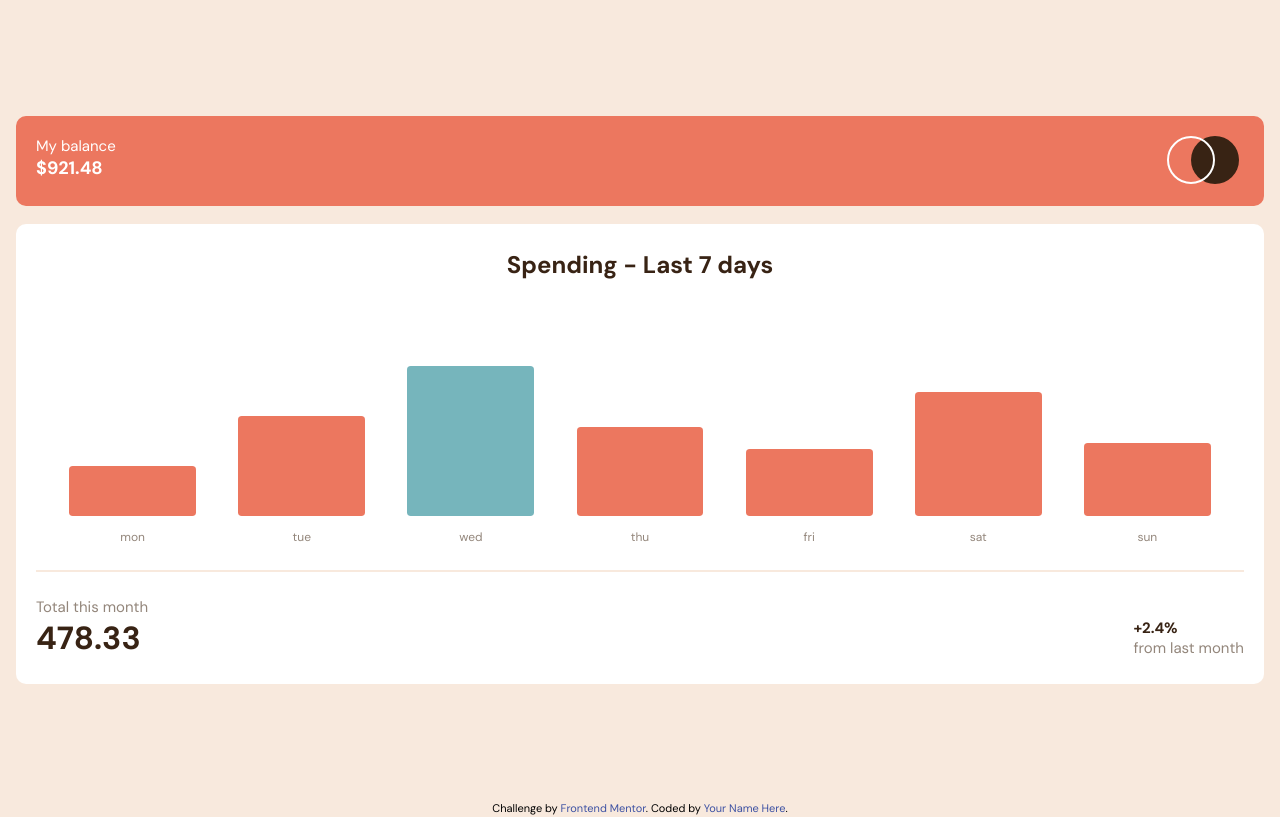
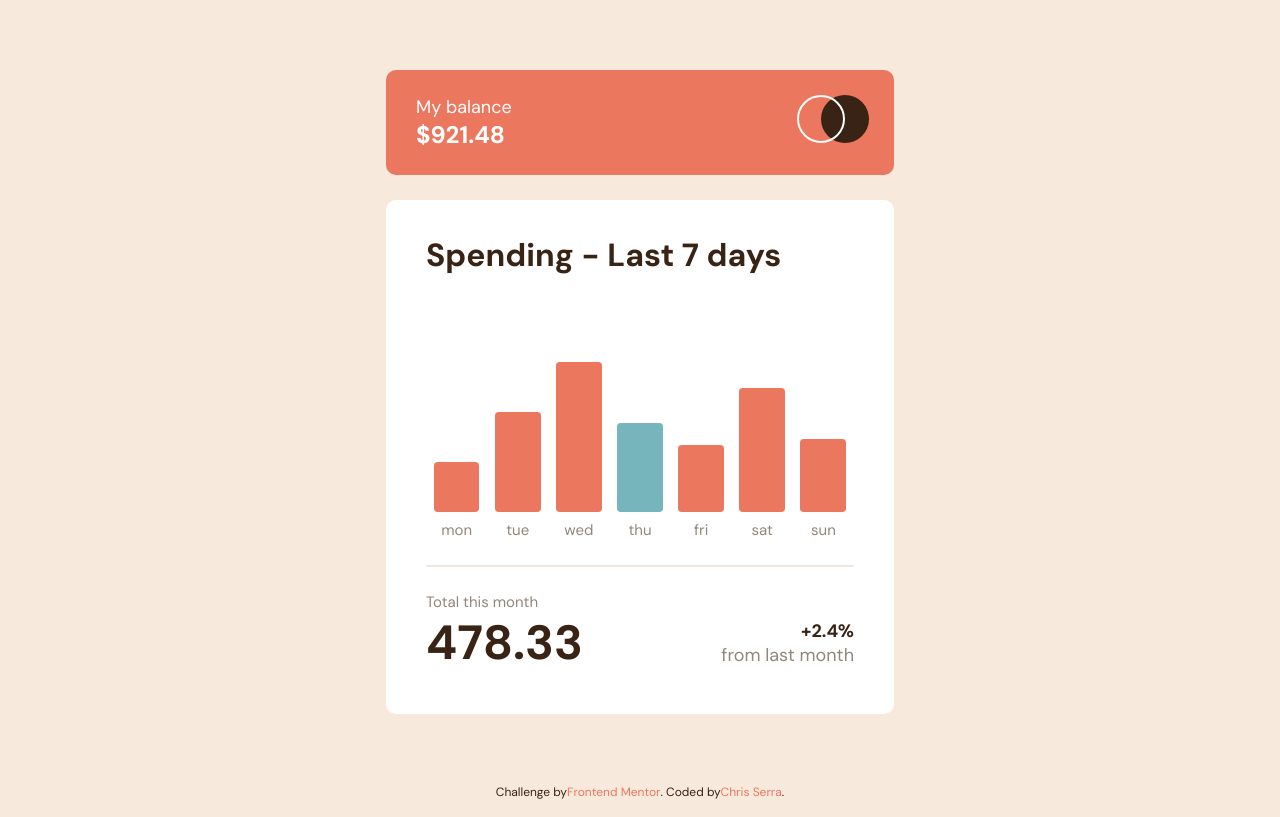
Before and after one commit to cbserra/fem-expense-chart, a React (Vite) app: page / in a window 1280 px wide. Built offline with nearby package versions, Linux system fonts and the light colour scheme.

Commit message:
ready for review

```diff
--- a/index.html
+++ b/index.html
@@ -1,46 +1,32 @@
 <!DOCTYPE html>
 <html lang="en">
   <head>
-  <meta charset="UTF-8">
-  <meta name="viewport" content="width=device-width, initial-scale=1.0"> <!-- displays site properly based on user's device -->
+    <meta charset="UTF-8" />
+    <meta name="viewport" content="width=device-width, initial-scale=1.0" />
+    <!-- displays site properly based on user's device -->
 
-  <link rel="icon" type="image/png" sizes="32x32" href="./assets/favicon-32x32.png">
+    <link
+      rel="icon"
+      type="image/png"
+      sizes="32x32"
+      href="./assets/favicon-32x32.png"
+    />
 
     <title>Frontend Mentor | Expenses chart component</title>
 
     <!-- Feel free to remove these styles or customise in your own stylesheet 👍 -->
-  <style>
-    .attribution { font-size: 11px; text-align: center; }
-    .attribution a { color: hsl(228, 45%, 44%); }
-  </style>
+    <style></style>
   </head>
   <body>
-  <div id="root">
-
-  My balance
-  $921.48
-
-  Spending - Last 7 days
-
-  mon
-  tue
-  wed
-  thu
-  fri
-  sat
-  sun
-
-  Total this month
-  $478.33
-
-  +2.4%
-  from last month
-  </div>
+    <div id="root"></div>
 
     <div class="attribution">
-    Challenge by <a href="https://www.frontendmentor.io?ref=challenge" target="_blank">Frontend Mentor</a>.
-    Coded by <a href="#">Your Name Here</a>.
+      Challenge by
+      <a href="https://www.frontendmentor.io?ref=challenge" target="_blank"
+        >Frontend Mentor</a
+      >. Coded by
+      <a href="https://www.frontendmentor.io/profiles/cbserra">Chris Serra</a>.
     </div>
-  <script type="module" src="/src/main.tsx"></script>
+    <script type="module" src="/src/index.tsx"></script>
   </body>
 </html>
--- /dev/null
+++ b/prettier.config.js
@@ -0,0 +1,4 @@
+module.exports = {
+  plugins: [require('prettier-plugin-tailwindcss')],
+  tailwindConfig: "./tailwind.config.js"
+}
--- a/src/assets/index.css
+++ b/src/assets/index.css
@@ -1,4 +1,4 @@
-@import url('https://fonts.googleapis.com/css2?family=DM+Sans:wght@400;700&display=swap');
+@import url("https://fonts.googleapis.com/css2?family=DM+Sans:wght@400;700&display=swap");
 
 @tailwind base;
 @tailwind components;
@@ -7,7 +7,7 @@
 @layer base {
   html,
   body {
-        @apply m-0 p-0 w-full h-full bg-cream text-base;
+    @apply m-0 flex h-full w-full flex-col items-center justify-center bg-cream p-0 text-base;
   }
 
   * {
@@ -15,19 +15,43 @@
   }
 
   header {
-        @apply flex bg-soft-red
+    @apply flex w-full justify-between rounded-[10px] bg-soft-red pt-8 pr-10 pb-9 pl-8 text-white;
+    @apply md:pt-10 md:pr-10 md:pb-10 md:pl-12;
   }
 
   main {
-        @apply bg-white  rounded-2xl w-full py-10 px-8 flex flex-col items-center justify-center gap-y-10;
+    @apply flex  w-full flex-col items-center justify-center gap-y-10 rounded-2xl bg-white py-10 px-8;
+    @apply md:pt-14 md:pr-16 md:pb-16 md:pl-16;
   }
 
-
+  hr {
+    @apply h-1 w-full rounded-sm bg-cream;
+  }
 }
 
 @layer components {
   #root {
-        @apply flex flex-col items-center justify-center px-[1.6rem] w-full h-full gap-7;
+    @apply flex h-full w-full min-w-[325px] max-w-[540px] flex-col items-center justify-center gap-7 px-[1.6rem];
+    @apply md:gap-10;
+  }
+
+  .heading {
+    @apply flex flex-col items-start justify-center;
+  }
+
+  .balance-label {
+    @apply text-md font-normal;
+    @apply md:text-lg;
+  }
+
+  .balance-value {
+    @apply text-lg font-bold;
+    @apply md:text-xl;
+  }
+
+  .spending-heading {
+    @apply w-full text-left text-xl font-bold text-dark-brown;
+    @apply md:text-2xl;
   }
 
   .chart {
@@ -35,7 +59,8 @@
   }
 
   .chart--day-container {
-        @apply flex flex-col w-[14%] h-full justify-end gap-y-5;
+    @apply flex h-full w-[15%] flex-col justify-end gap-y-5;
+    @apply md:gap-y-3;
   }
 
   .chart--day-bar-container {
@@ -43,15 +68,59 @@
   }
 
   .chart--day-amount-hover {
-        @apply hidden bg-black text-white rounded-md w-full p-2 font-bold text-center text-sm;
+    @apply hidden rounded-md bg-black p-2 text-center text-sm font-bold text-white;
+    @apply md:text-md;
   }
 
   .chart--day-bar {
-        @apply  flex flex-col rounded-md w-3/4;
+    @apply flex w-3/4 flex-col rounded-md;
   }
 
   .chart--day-label {
     @apply text-center text-sm text-medium-brown;
+    @apply md:text-md;
   }
 
+  .stats-container {
+    @apply flex w-full flex-col;
   }
+
+  .total-heading {
+    @apply text-md text-medium-brown;
+  }
+
+  .amount-container {
+    @apply flex items-center justify-between;
+  }
+
+  .spending-value {
+    @apply text-2xl font-bold text-dark-brown;
+    @apply md:text-3xl;
+  }
+
+  .prev-month-container {
+    @apply flex flex-col;
+  }
+
+  .prev-month-label,
+  .prev-month-value {
+    @apply text-right;
+  }
+
+  .prev-month-value {
+    @apply text-md font-bold text-dark-brown;
+    @apply md:text-lg;
+  }
+
+  .prev-month-label {
+    @apply text-md text-medium-brown;
+    @apply md:text-lg;
+  }
+
+  .attribution {
+    @apply flex items-center justify-center text-sm text-dark-brown;
+  }
+  .attribution a {
+    @apply text-soft-red hover:text-pale-soft-red;
+  }
+}
--- a/src/components/header/Header.tsx
+++ b/src/components/header/Header.tsx
@@ -1,18 +1,18 @@
-import { useSpendingContext } from 'context/SpendingContext'
-import React from 'react'
-import { ReactComponent as Logo} from '../../assets/logo.svg'
+import { useSpendingContext } from "context/SpendingContext";
+import React from "react";
+import { ReactComponent as Logo } from "../../assets/logo.svg";
 
 const Header = () => {
-    const {balance} = useSpendingContext()
+  const { balance } = useSpendingContext();
   return (
-    <header className="rounded-[10px] w-full bg-soft-red text-white pt-8 pr-10 pb-9 pl-8 flex justify-between">
-        <div className='flex flex-col'>
-            <h2 className='text-md font-normal'>My balance</h2>
-            <span className='text-lg font-bold'>${balance}</span>
-        </div>
-        <Logo />
+    <header>
+      <div className="heading">
+        <h2 className="balance-label">My balance</h2>
+        <span className="balance-value">${balance}</span>
+      </div>
+      <Logo />
     </header>
-  )
-}
+  );
+};
 
-export default Header
+export default Header;
--- a/src/components/main/Main.tsx
+++ b/src/components/main/Main.tsx
@@ -1,16 +1,16 @@
-import Chart from './chart/Chart'
-import React from 'react'
-import Stats from './stats/Stats'
+import Chart from "./chart/Chart";
+import React from "react";
+import Stats from "./stats/Stats";
 
 const Main = () => {
   return (
     <main>
-        <h1 className='text-xl text-dark-brown font-bold'>Spending - Last 7 days</h1>
-        <Chart />
-        <hr className='border-cream bg-cream w-full h-1' />
-        <Stats />
+      <h1 className="spending-heading">Spending - Last 7 days</h1>
+      <Chart />
+      <hr />
+      <Stats />
     </main>
-  )
-}
+  );
+};
 
-export default Main
+export default Main;
--- a/src/components/main/chart/Chart.tsx
+++ b/src/components/main/chart/Chart.tsx
@@ -1,32 +1,55 @@
-import { useSpendingContext } from 'context/SpendingContext'
-import React from 'react'
+import { useSpendingContext } from "context/SpendingContext";
+import React from "react";
 
 const Chart = () => {
   // 227.94
-  const {dailySpendingForWeek} = useSpendingContext()
-  const weeklyTotal = dailySpendingForWeek.reduce((acc, curr) => acc + curr.amount, 0)
-  const maxDay = dailySpendingForWeek.reduce((acc, curr) => curr.amount > acc.amount ? curr : acc, dailySpendingForWeek[0])
-  const maxDayAmount = maxDay.amount
-  const maxBarSize = 15
+  const { dailySpendingForWeek } = useSpendingContext();
+  const weeklyTotal = dailySpendingForWeek.reduce(
+    (acc, curr) => acc + curr.amount,
+    0
+  );
+  const maxDay = dailySpendingForWeek.reduce(
+    (acc, curr) => (curr.amount > acc.amount ? curr : acc),
+    dailySpendingForWeek[0]
+  );
+  const maxDayAmount = maxDay.amount;
+  const maxBarSize = 15;
+  const today = new Date()
+    .toLocaleDateString("en-US", {
+      weekday: "short",
+    })
+    .toLowerCase();
+
   return (
-    <div className='chart'>
-    {dailySpendingForWeek.map((day,index) => {
+    <div className="chart">
+      {dailySpendingForWeek.map((day, index) => {
         // const dayContainerName = `${day.day}-container`
         // const height = `${day.amount / weeklyTotal * 100}%`
         return (
           <div key={index} className={`${day.day} chart--day-container`}>
-          <div className='chart--day-bar-container group'>
-            <div className='chart--day-amount-hover group-hover:flex'>${day.amount}</div>
-            <div className={`chart--day-bar ${day.day === maxDay.day ? 'bg-cyan group-hover:bg-pale-cyan' : 'bg-soft-red group-hover:bg-pale-soft-red'}`} style={{height: `${(day.amount / maxDayAmount) * 15}rem`}}>
+            <div className="chart--day-bar-container group">
+              <div className="chart--day-amount-hover group-hover:flex">
+                ${day.amount}
+              </div>
+              <div
+                className={`chart--day-bar ${
+                  day.day === today
+                    ? "bg-cyan group-hover:bg-pale-cyan"
+                    : "bg-soft-red group-hover:bg-pale-soft-red"
+                }`}
+                style={{
+                  height: `${(day.amount / maxDayAmount) * maxBarSize}rem`,
+                }}
+              >
                 &nbsp;
               </div>
             </div>
-          <div className='chart--day-label'>{day.day}</div>
+            <div className="chart--day-label">{day.day}</div>
           </div>
-      )
+        );
       })}
     </div>
-  )
-}
+  );
+};
 
-export default Chart
+export default Chart;
--- a/src/components/main/stats/Stats.tsx
+++ b/src/components/main/stats/Stats.tsx
@@ -1,20 +1,23 @@
-import { useSpendingContext } from 'context/SpendingContext'
-import React from 'react'
+import { useSpendingContext } from "context/SpendingContext";
+import React from "react";
 
 const Stats = () => {
-    const { spendingForMonth, previousMonthDifference } = useSpendingContext()
+  const { spendingForMonth, previousMonthDifference } = useSpendingContext();
   return (
-    <div className='flex flex-col w-full'>
-        <h2 className='text-md text-medium-brown'>Total this month</h2>
-        <div className='flex items-center justify-between'>
-            <div className='text-2xl font-bold text-dark-brown'>{spendingForMonth}</div>
-            <div className='flex flex-col'>
-                <span className='text-md text-dark-brown font-bold'>+{previousMonthDifference * 100}%</span>
-                <span className='text-md text-medium-brown'>from last month</span>
-            </div>
+    <div className="stats-container">
+      <h2 className="total-heading">Total this month</h2>
+      <div className="amount-container">
+        <div className="spending-value">{spendingForMonth}</div>
+        <div className="prev-month-container">
+          <span className="prev-month-value">
+            {previousMonthDifference > 0 ? "+" : "-"}
+            {previousMonthDifference * 100}%
+          </span>
+          <span className="prev-month-label">from last month</span>
         </div>
+      </div>
     </div>
-  )
-}
+  );
+};
 
-export default Stats
+export default Stats;
--- a/tailwind.config.js
+++ b/tailwind.config.js
@@ -30,7 +30,10 @@ module.exports = {
         lineHeight: '3.1rem',
       }],
       '2xl': ['3.2rem', {
-        lineHeight: '4.2rem',
+        lineHeight: '4.0rem',
+      }],
+      '3xl': ['4.8rem', {
+        lineHeight: '6.2rem',
       }],
 
     },
```
Also changed, not shown: .prettierrc.json (deleted), src/index.tsx (renamed from src/main.tsx). Lines whose indentation alone changed are shown as unchanged.
